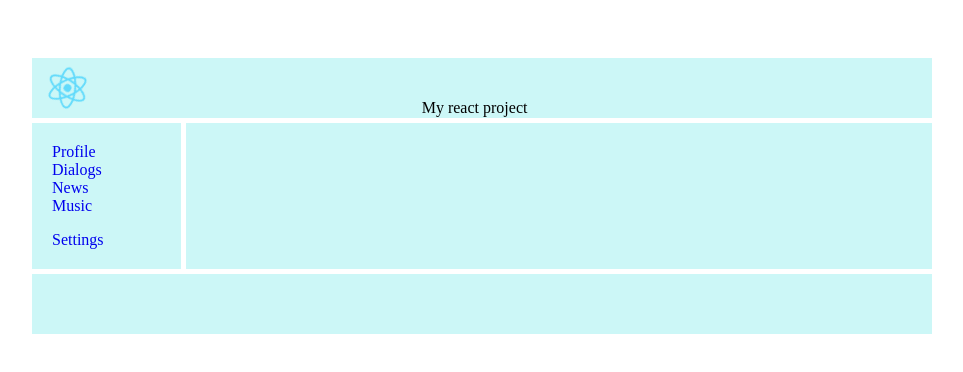
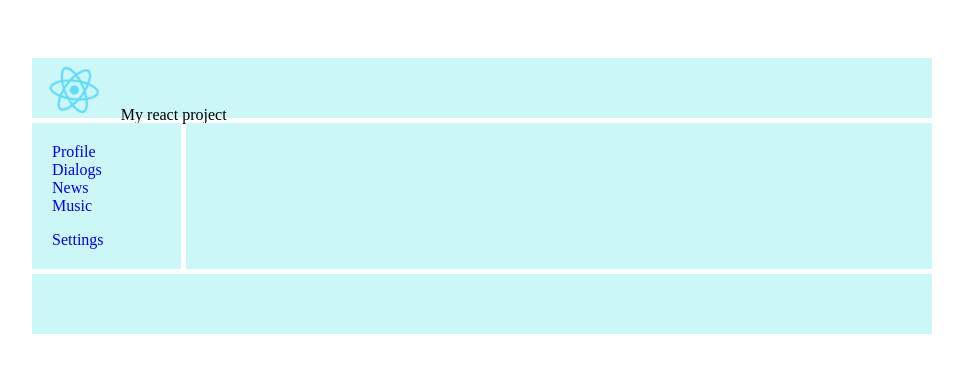
Before and after one commit to Viktor9Ivanov/my-react-project, a React (Create React App) app: page / in a window 1280 px wide. Shown: the top 372 px of the page, without its empty margins (158-1121 px from the left). Built offline with nearby package versions, Linux system fonts and the light colour scheme.

Commit message:
header repair

```diff
--- a/src/components/Header/Header.module.css
+++ b/src/components/Header/Header.module.css
@@ -2,21 +2,24 @@
   background-color: rgb(204, 247, 247);
   grid-area: h ;
 }
-a{
- margin-left:  35%;
- padding-bottom:  10px;
+.header span::after {
+  content: 'My react project';
+  margin-top: 15px;
+  margin-left: 300px;
+  position: absolute;
+  font-size: 25px ;
 }
 
 
 .header img {
-  height: 50px;
-  margin-top: 5px;
-  pointer-events: none;
+  height: 60px;
+  margin-top: 2px;
+  /* pointer-events: none; */
 }
 
 @media (prefers-reduced-motion: no-preference) {
   .header img {
-    animation: App-logo-spin infinite 5s linear;
+    animation: App-logo-spin infinite 8s linear;
   }
 }
 
```
